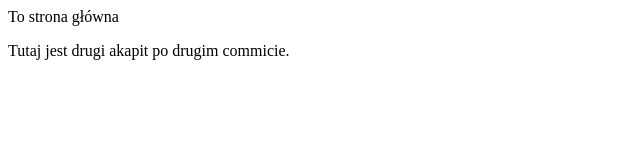
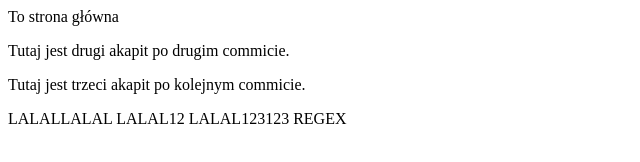
Before and after one commit to kubeek1/www, a plain HTML site: page index.html in a window 1280 px wide. Shown: the whole page, without its empty margins (0-640 px from the left). Drawn offline with Linux system fonts and the light colour scheme.

Commit message:
Zmiany w indexie, trzeci akapit

```diff
--- a/index.html
+++ b/index.html
@@ -2,5 +2,11 @@
 <body>
 <p>To strona główna</p>
 <p>Tutaj jest drugi akapit po drugim commicie.</p>
+<p>Tutaj jest trzeci akapit po kolejnym commicie.</p>
+
+LALALLALAL
+LALAL12
+LALAL123123
+REGEX
 </body>
 </html>
```
